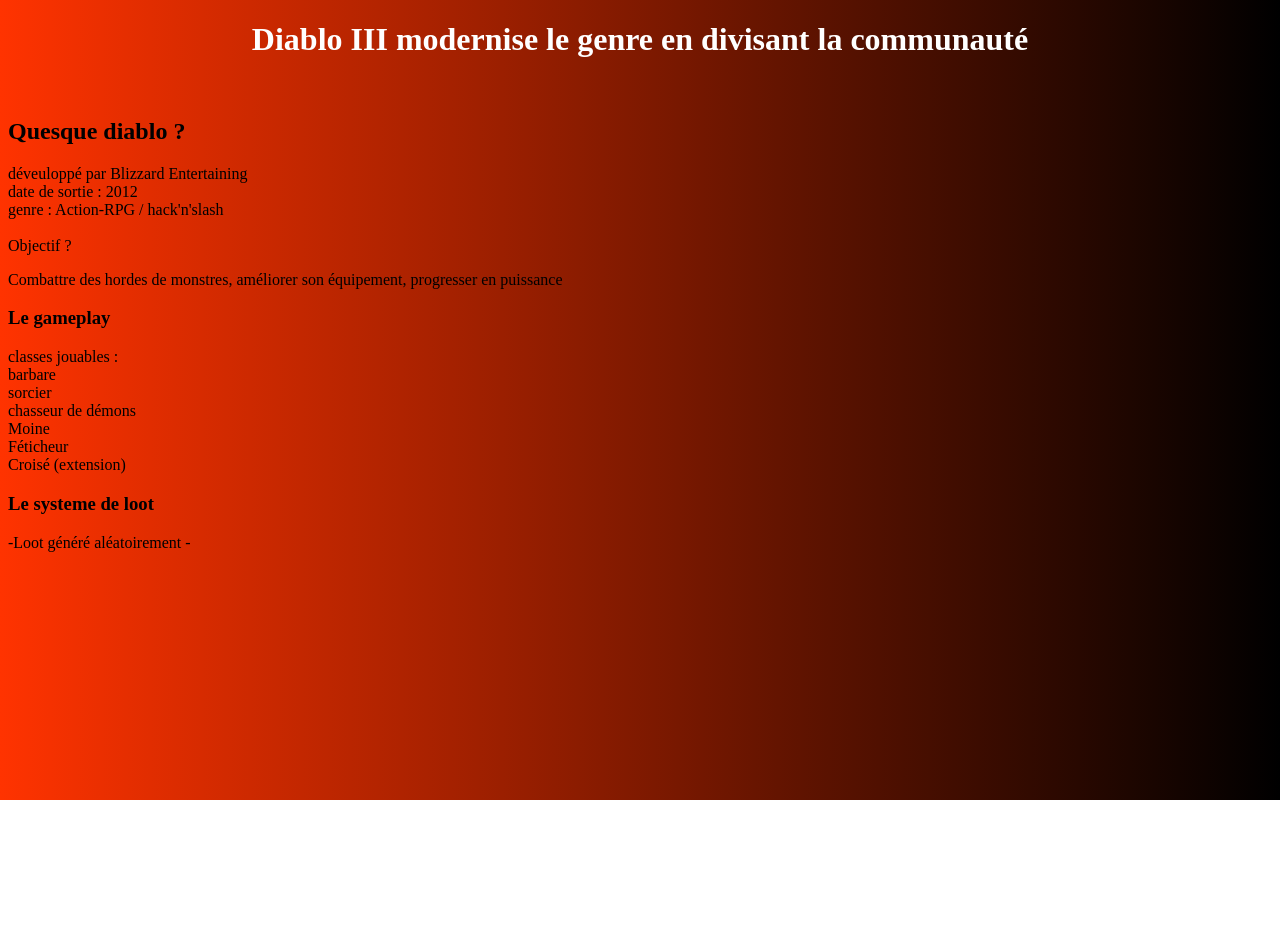
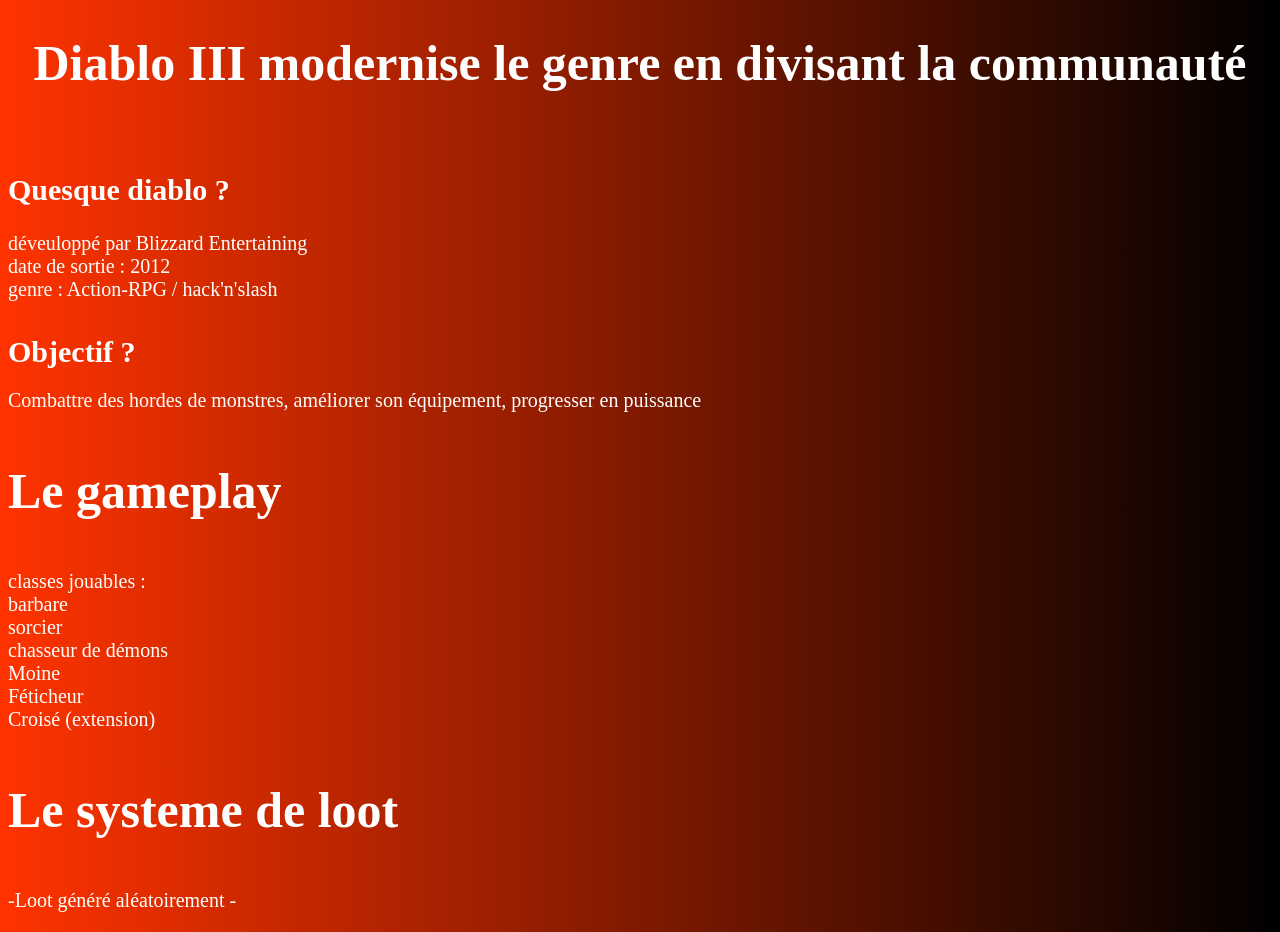
Before and after one commit to lem-33/HTMLproject, a plain HTML site: page diablo III.html in a window 1280 px wide. Before the commit the page ends 800 px from the top, so only its background shows below. Drawn offline with Linux system fonts and the light colour scheme.

Commit message:
Update diablo III.css

```diff
--- a/diablo III.css
+++ b/diablo III.css
@@ -1,7 +1,27 @@
 h1 {
+    font-size : 50px;
     color:#ffffff
 }
 
 body {
- background: linear-gradient(to right, #ff3300, #000000);
+   background: linear-gradient(to right, #ff3300, #000000);
+   font-size : 20px;
+   color:#ffffff;
 }
+
+h2 {
+   color:#ffffff;
+   font-size : 30px;
+
+}
+
+object {
+    font-size : 30px;
+    font-weight: bold;
+
+}
+
+h3 {
+    font-size: 50px;
+
+}
```
